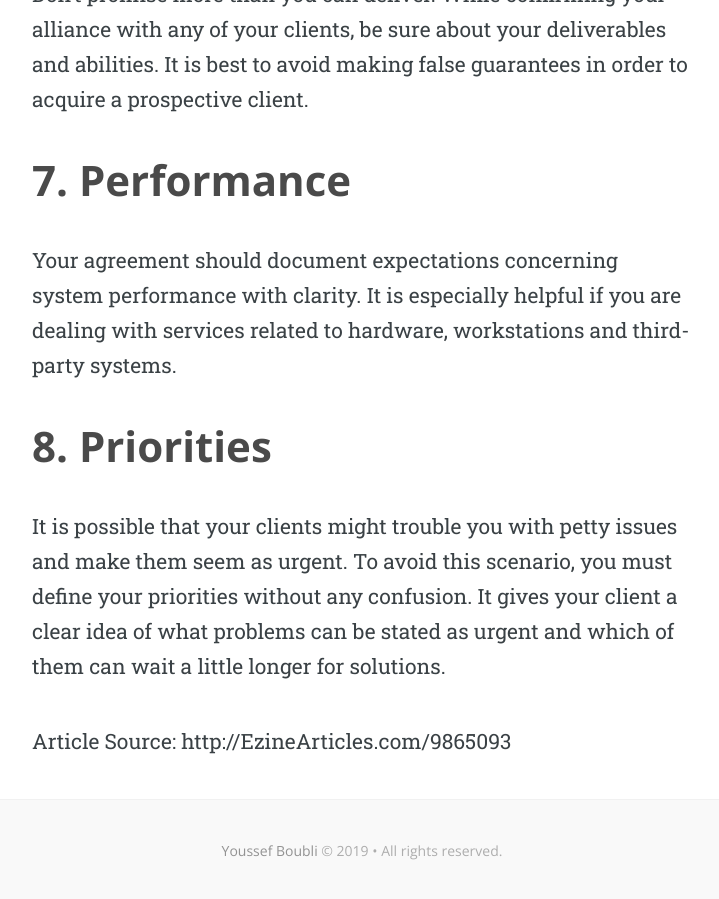
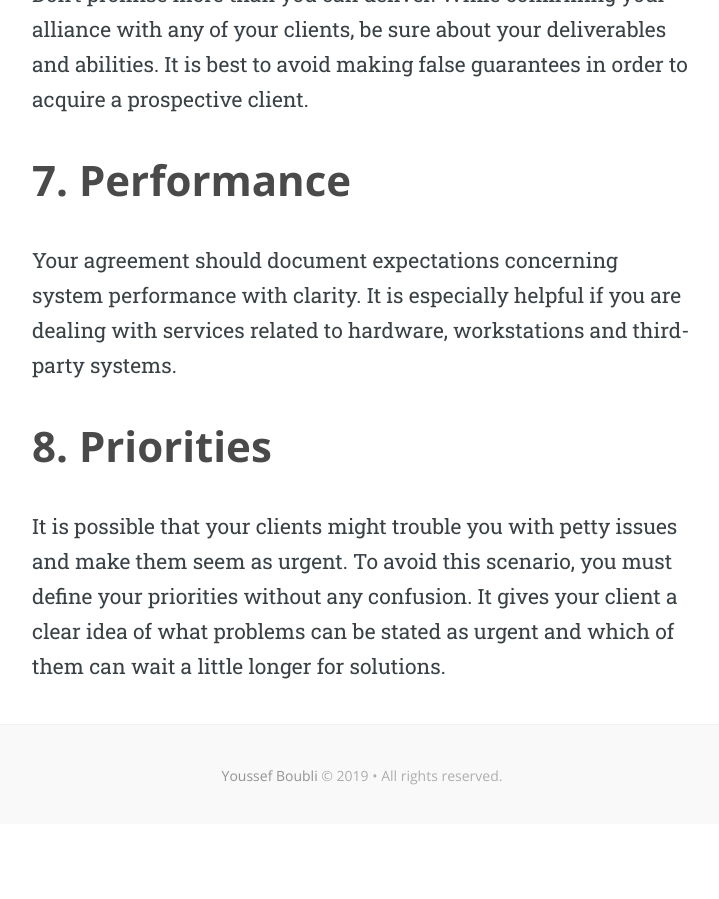
Before and after one commit to boubli/Youssef-Boubli, a Jekyll site: the page built from _posts/2019-02-19-Agreements.md, in a window 1280 px wide and 900 px high, scrolled down 2599 px. Shown: the whole window, without its empty margins (278-997 px from the left). Built offline with Jekyll 4.4.1, drawn with Linux system fonts in a browser that asks for light colours; some web fonts are replaced; after the commit the page ends 3424 px from its top, so only the background shows below that.

Commit message:
Update 2019-02-19-Agreements.md

```diff
--- a/_posts/2019-02-19-Agreements.md
+++ b/_posts/2019-02-19-Agreements.md
@@ -45,7 +45,3 @@ Your agreement should document expectations concerning system performance with c
 # 8. Priorities
 
 It is possible that your clients might trouble you with petty issues and make them seem as urgent. To avoid this scenario, you must define your priorities without any confusion. It gives your client a clear idea of what problems can be stated as urgent and which of them can wait a little longer for solutions.
-
-
-
-Article Source: http://EzineArticles.com/9865093
```
